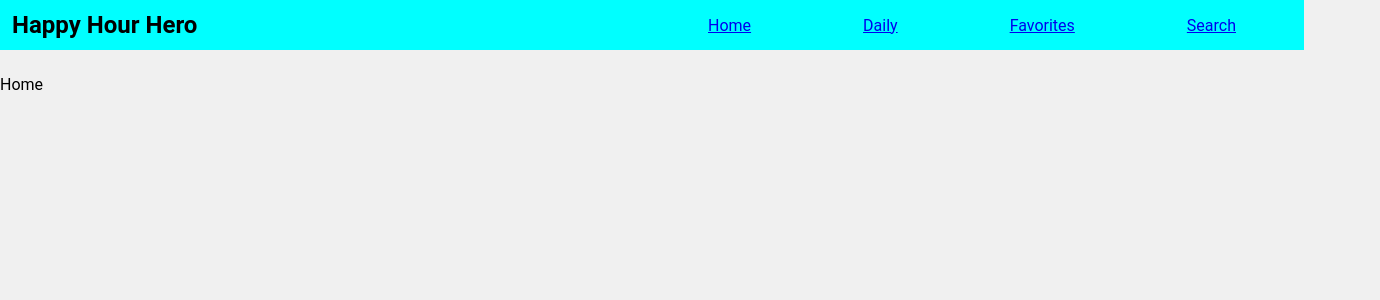
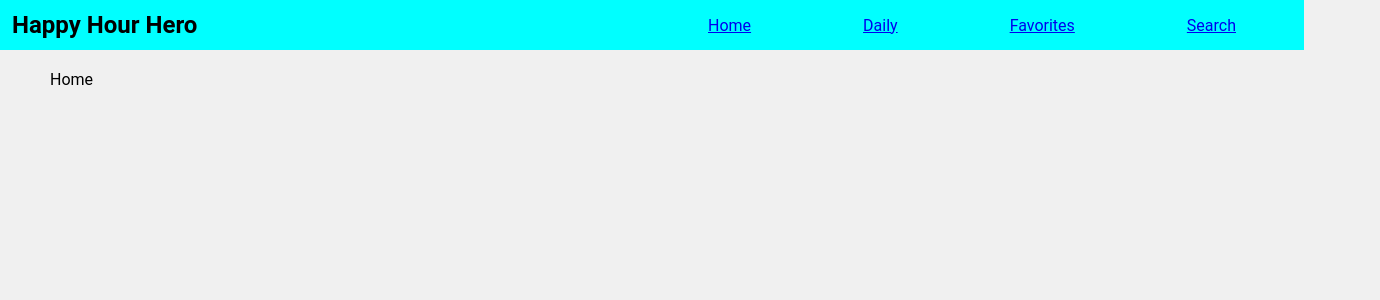
Before and after one commit to Janethq/happyhourhero, a React (Vite) app: page / in a window 1280 px wide. Shown: the top 300 px of the page, 1380 px wide, since content can reach past the window. Built offline with nearby package versions, Linux system fonts and the light colour scheme; no server answers; the HTML template or start-up script is replaced by a standard one.

Commit message:
rmv comments

```diff
--- a/src/App.css
+++ b/src/App.css
@@ -7,9 +7,11 @@ main {
 #display-container {
  width: 100%;
  height: 100%;
+ justify-content: center;
+padding: 50px;
 }
 
 
 #nav-block {
- height: 75px;
+ height: 20px;
 }
--- a/src/pages/Favourites.jsx
+++ b/src/pages/Favourites.jsx
@@ -52,9 +52,7 @@ function Favourites() {
             <img src={item.fields.cocktailImg} />
             <br />
             {/* anon function to remove whatever is passed in which is item.fields.recordID */}
-            <button onClick={() => rmvFav(item.fields.recordID)}>
-              Remove from Favourite
-            </button>
+            <button onClick={() => rmvFav(item.fields.recordID)}>❌ Remove</button>
           </div>
         ))}
       </div>
--- a/src/pages/Search.jsx
+++ b/src/pages/Search.jsx
@@ -7,7 +7,6 @@ function Search() {
   const [open, setOpen] = useState(false);
   //model opens here
   const handleOpen = () => setOpen(true);
-
   //take in user input
   const [ingredient, setIngredient] = useState("");
   //find the cocktails
```
Also changed, not shown: src/App.jsx (+0 -21 lines), src/index.css (+5 -6 lines).
